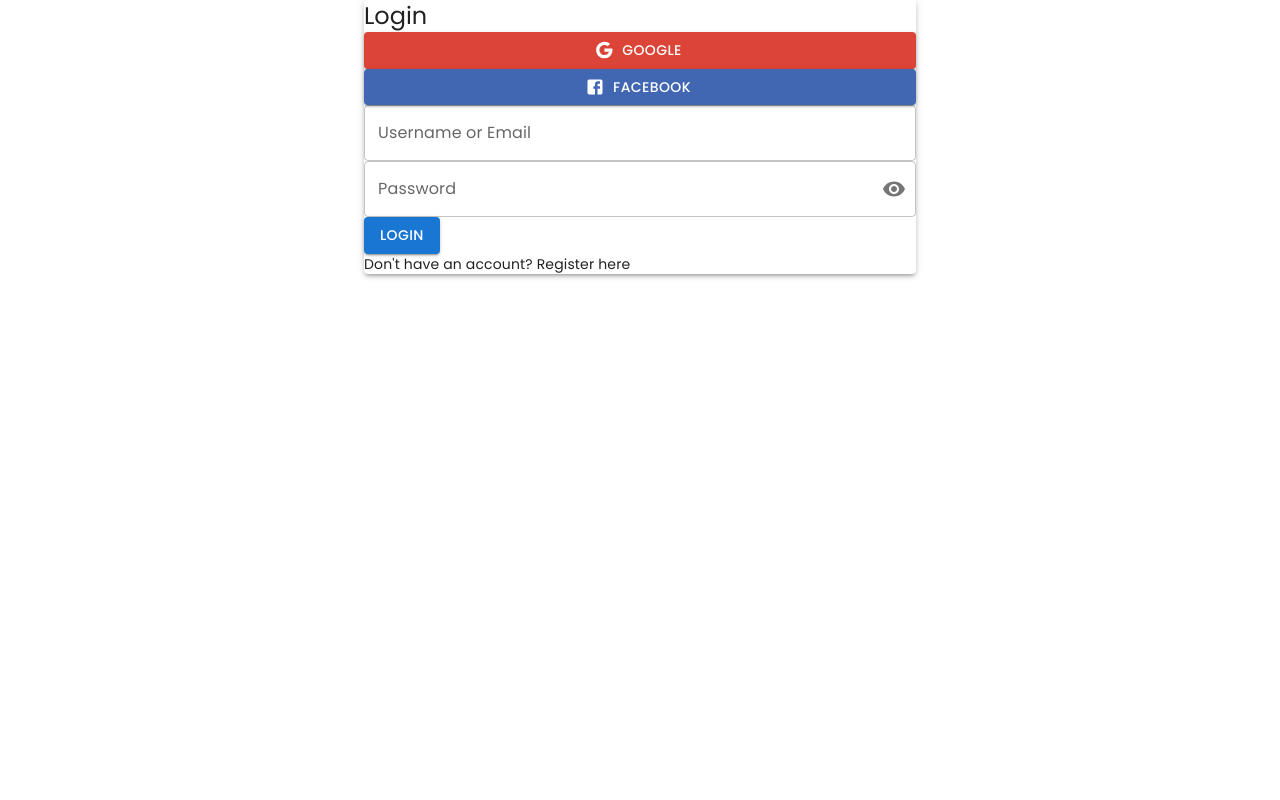
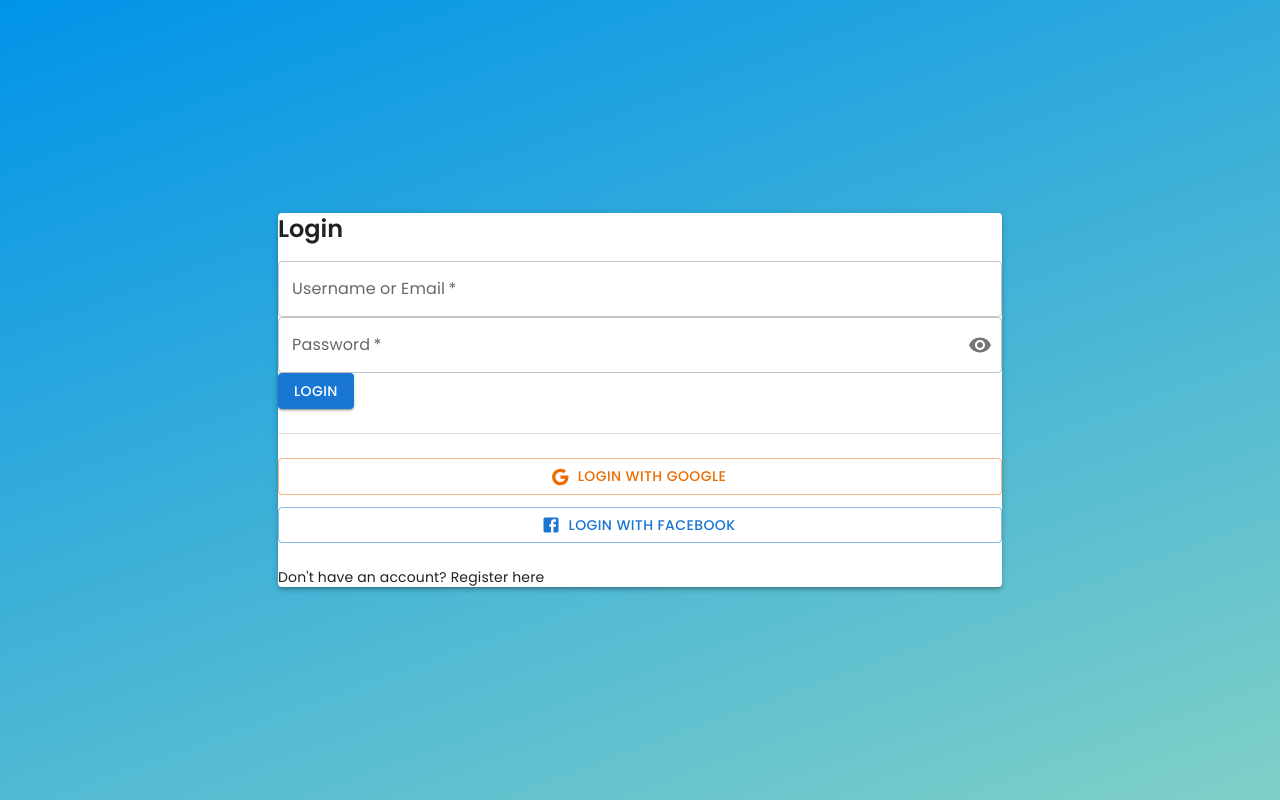
Before and after one commit to hasanbut17314/E-commerce-Reactjs, a React (Vite) app: page /login in a window 1280 px wide. Built offline with nearby package versions, Linux system fonts and the light colour scheme.

Commit message:
completed design for login and signup pages

```diff
--- a/src/App.css
+++ b/src/App.css
@@ -1,9 +1,6 @@
 @import url('https://fonts.googleapis.com/css2?family=Poppins:ital,wght@0,100;0,200;0,300;0,400;0,500;0,600;0,700;0,800;0,900;1,100;1,200;1,300;1,400;1,500;1,600;1,700;1,800;1,900&display=swap');
 
 * {
-    margin: 0;
-    padding: 0;
-    box-sizing: border-box;
     font-family: 'Poppins', sans-serif !important;
 }
 
--- a/src/pages/Login.jsx
+++ b/src/pages/Login.jsx
@@ -1,5 +1,5 @@
 import React, { useState } from 'react';
-import { TextField, Button, Typography, Container, Paper, Box, IconButton, InputAdornment } from '@mui/material';
+import { TextField, Button, Typography, Container, Paper, Box, IconButton, InputAdornment, Divider } from '@mui/material';
 import FacebookIcon from '@mui/icons-material/Facebook';
 import GoogleIcon from '@mui/icons-material/Google';
 import { Visibility, VisibilityOff } from '@mui/icons-material';
@@ -32,38 +32,16 @@ const Login = () => {
   };
 
   return (
-    <Container maxWidth="sm">
-      <Paper elevation={3} className="p-6 mt-10">
-        <Typography variant="h5" className="mb-6 text-center">
+    <Container maxWidth="xl" sx={{ height: '100vh', display: 'flex', justifyContent: 'center', alignItems: 'center', backgroundColor: '#0093E9', backgroundImage: 'linear-gradient(160deg, #0093E9 0%, #80D0C7 100%)' }}>
+      <Paper elevation={3} className="p-6 w-[460px]">
+        <Typography variant="h5" mb={2} className="text-center" fontWeight={600}>
           Login
         </Typography>
-        <Box className="flex justify-between mb-6">
-          <Button
-            variant="contained"
-            fullWidth
-            color="secondary"
-            startIcon={<GoogleIcon />}
-            className="mr-2"
-            onClick={() => console.log('Login with Google')}
-            style={{ backgroundColor: '#DB4437', color: '#FFFFFF' }}
-          >
-            Google
-          </Button>
-          <Button
-            variant="contained"
-            fullWidth
-            color="primary"
-            startIcon={<FacebookIcon />}
-            onClick={() => console.log('Login with Facebook')}
-            style={{ backgroundColor: '#4267B2', color: '#FFFFFF' }}
-          >
-            Facebook
-          </Button>
-        </Box>
         <form onSubmit={handleSubmit} className="flex flex-col gap-4">
           <TextField
             label="Username or Email"
             variant="outlined"
+            required
             fullWidth
             name="usernameOrEmail"
             value={form.usernameOrEmail}
@@ -72,6 +50,7 @@ const Login = () => {
           <TextField
             label="Password"
             variant="outlined"
+            required
             fullWidth
             type={showPassword ? 'text' : 'password'}
             name="password"
@@ -91,13 +70,36 @@ const Login = () => {
               ),
             }}
           />
-          <Box className="flex justify-center mt-6">
+          <Box className="flex justify-center mt-3">
             <Button variant="contained" color="primary" type="submit">
               Login
             </Button>
           </Box>
         </form>
-        <Typography variant="body2" className="mt-4 text-center">
+        <Divider sx={{ my: 3 }} />
+        <Box>
+          <Button
+            variant="outlined"
+            fullWidth
+            color='warning'
+            startIcon={<GoogleIcon />}
+            onClick={() => console.log('Login with Google')}
+            sx={{ mb: 1 }}
+          >
+            Login with Google
+          </Button>
+          <Button
+            variant="outlined"
+            fullWidth
+            color="primary"
+            startIcon={<FacebookIcon />}
+            onClick={() => console.log('Login with Facebook')}
+            sx={{ mt: 0.5 }}
+          >
+            Login with Facebook
+          </Button>
+        </Box>
+        <Typography variant="body2" mt={3} className="text-center">
           Don't have an account? <Link to="/signup" className="text-blue-500">Register here</Link>
         </Typography>
       </Paper>
--- a/src/pages/Register.jsx
+++ b/src/pages/Register.jsx
@@ -37,36 +37,40 @@ const Signup = () => {
   };
 
   return (
-    <Container maxWidth="sm">
-      <Paper elevation={3} className="p-6 mt-10">
-        <Typography variant="h5" className="mb-6 text-center">
-          Sign Up
+    <Container maxWidth="xl" sx={{ height: '100vh', display: 'flex', justifyContent: 'center', alignItems: 'center', backgroundColor: '#0093E9', backgroundImage: 'linear-gradient(160deg, #0093E9 0%, #80D0C7 100%)' }}>
+      <Paper elevation={3} className="p-6 w-[460px]">
+        <Typography variant="h5" mb={3} fontWeight={600} className="text-center">
+          Register
         </Typography>
         <form onSubmit={handleSubmit} className="flex flex-col gap-4">
           <TextField
             label="Username"
             variant="outlined"
             fullWidth
-            name="username"
             value={form.username}
             onChange={handleChange}
+            name="username"
+            required
           />
           <TextField
             label="Email"
             variant="outlined"
+            name="email"
             fullWidth
-            name="email"
             value={form.email}
             onChange={handleChange}
+            type='email'
+            required
           />
           <TextField
             label="Password"
             variant="outlined"
+            name="password"
             fullWidth
             type={showPassword ? 'text' : 'password'}
-            name="password"
             value={form.password}
             onChange={handleChange}
+            required
             InputProps={{
               endAdornment: (
                 <InputAdornment position="end">
@@ -84,9 +88,10 @@ const Signup = () => {
           <TextField
             label="Confirm Password"
             variant="outlined"
+            name="confirmPassword"
+            required
             fullWidth
             type={showConfirmPassword ? 'text' : 'password'}
-            name="confirmPassword"
             value={form.confirmPassword}
             onChange={handleChange}
             InputProps={{
@@ -109,7 +114,7 @@ const Signup = () => {
             </Button>
           </Box>
         </form>
-        <Typography variant="body2" className="mt-4 text-center">
+        <Typography variant="body2" my={3} className="text-center">
           Already have an account? <Link to="/login" className="text-blue-500">Login here</Link>
         </Typography>
       </Paper>
```
